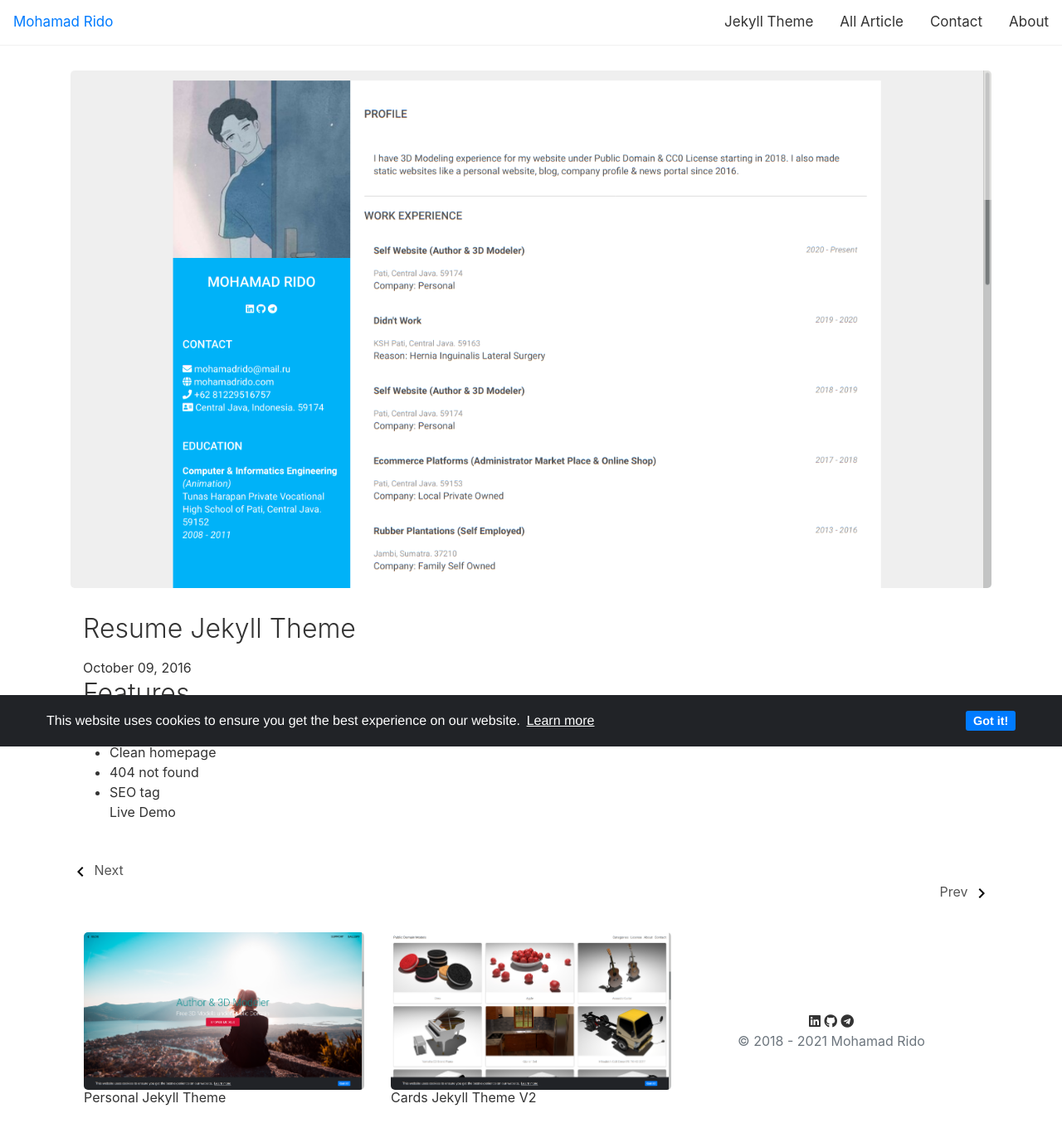
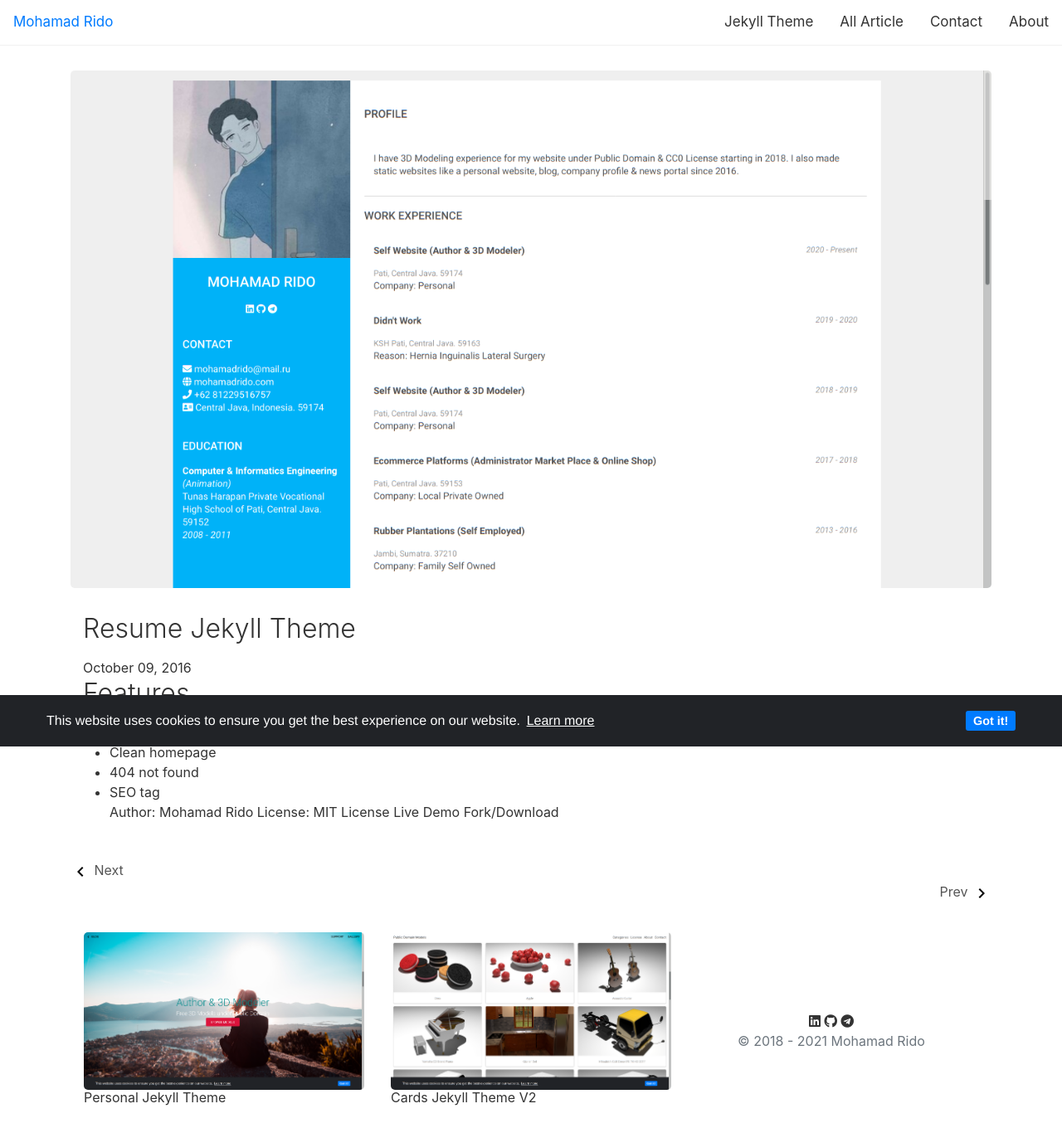
Before and after one commit to mohamadrido/blog, a Jekyll site: the page built from _posts/2016-10-09-resume-jekyll-theme.md, in a window 1280 px wide. Shown: the whole page at 83% size. Built offline with Jekyll 4.4.1, drawn with Linux system fonts in a browser that asks for light colours; nearby versions of some CDN libraries; our own code applies the rules of GitHub Pages for plain Markdown files.

Commit message:
Update 2016-10-09-resume-jekyll-theme.md

```diff
--- a/_posts/2016-10-09-resume-jekyll-theme.md
+++ b/_posts/2016-10-09-resume-jekyll-theme.md
@@ -12,4 +12,7 @@
    - 404 not found
    - SEO tag
 <br />
+Author: Mohamad Rido
+License: MIT License
 <a href="https://about.mohamadrido.com">Live Demo</a>
+<a href="https://github.com/mohamadrido/resume-jekyll-theme">Fork/Download</a>
```
